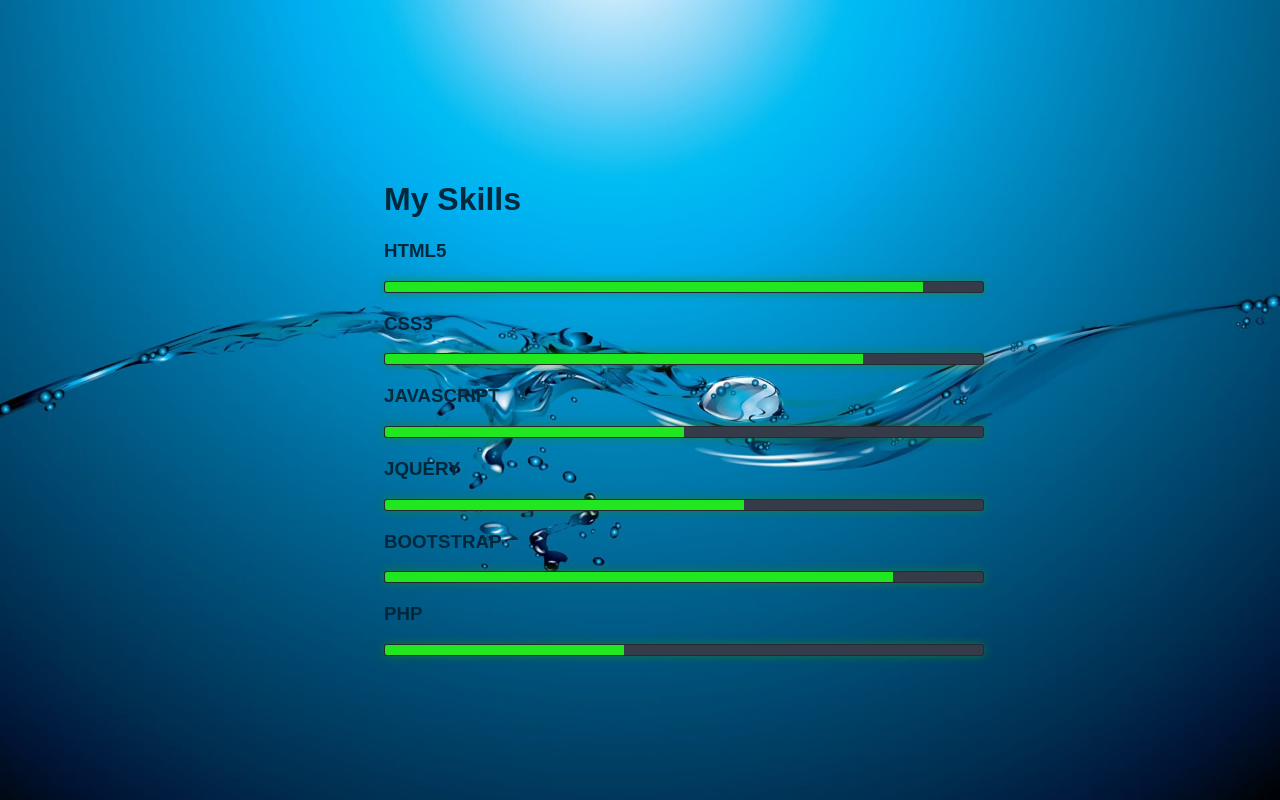
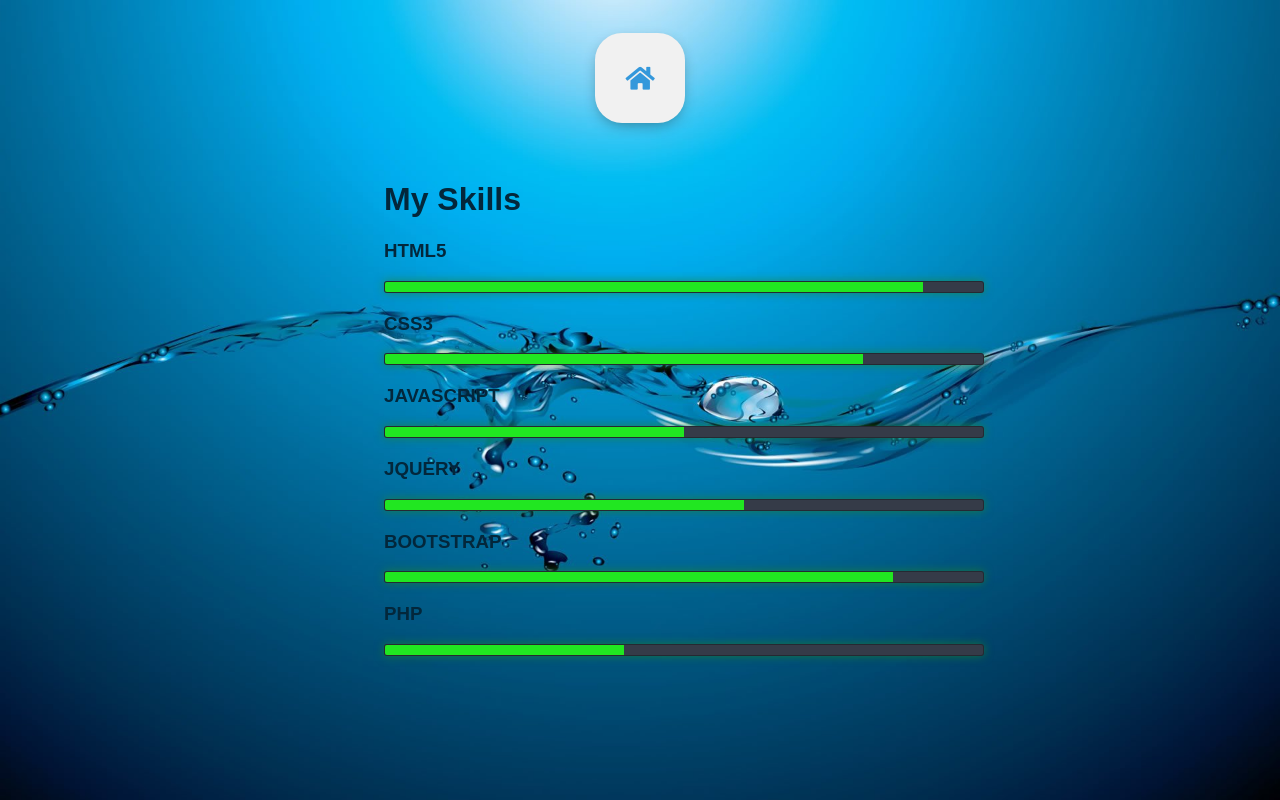
Before and after one commit to AlmeidaFabio/aquaman-game, a PHP site: page /skills.html in a window 1280 px wide. Run offline with PHP 8.4, Linux system fonts and the light colour scheme; some libraries are stand-ins or nearby versions.

Commit message:
Adicionando o botao home ao skills.html

```diff
--- a/skills.css
+++ b/skills.css
@@ -106,3 +106,60 @@ body{
         width: 40%
     }
 }
+
+
+.midle {
+    position: absolute;
+    top: 10%;
+    transform: translateY(-50%);
+    width: 100%;
+    text-align: center;
+}
+.btn {
+    display: inline-block;
+    width: 90px;
+    height: 90px;
+    background: #f1f1f1;
+    margin: 10px;
+    border-radius: 30%;
+    box-shadow: 0 5px 15px -5px #00000070;
+    color: #3498db;
+    overflow: hidden;
+    position: relative;
+}
+.btn i {
+    line-height: 90px;
+    font-size: 26px;
+    transition: 0.26s linear;
+}
+.btn:hover i {
+    transform: scale(1.3);
+    color: #f1f1f1;
+}
+.btn:before {
+    content: "";
+    position: absolute;
+    width: 120%;
+    height: 120%;
+    background: #3498db;
+    transform: rotate(45deg);
+    left: -110%;
+    top: 90%;
+}
+.btn:hover::before{
+    animation: aaa 0.7s 1;
+    top: -10%;
+    left: -10%;
+}
+@keyframes aaa {
+    0%{
+        left: -110%;
+        top: 90%;
+    }50%{
+        left:10%;
+        top: -30%;
+    }100%{
+        top: -10%;
+        left: -10%;
+    }
+}
--- a/skills.html
+++ b/skills.html
@@ -8,6 +8,7 @@
 	<link rel="stylesheet" href="skills.css">
 	<script src="https://ajax.googleapis.com/ajax/libs/jquery/3.4.1/jquery.min.js"></script>
     <script src="https://cdnjs.cloudflare.com/ajax/libs/jquery.ripples/0.5.3/jquery.ripples.min.js"></script>
+    <link rel="stylesheet" href="https://use.fontawesome.com/releases/v5.6.1/css/all.css">
 </head>
 <body>
     <div class="full-landing-image">
@@ -33,6 +34,11 @@
                 <h3>PHP</h3><span class="bar"><span class="php"></span></span>
             </li>
         </div>
+
+        <div class="midle">
+            <a class="btn" href="index.php" target="blank">
+                <i class="fas fa-home"></i>
+            </a>
     </div>
 
 
```
